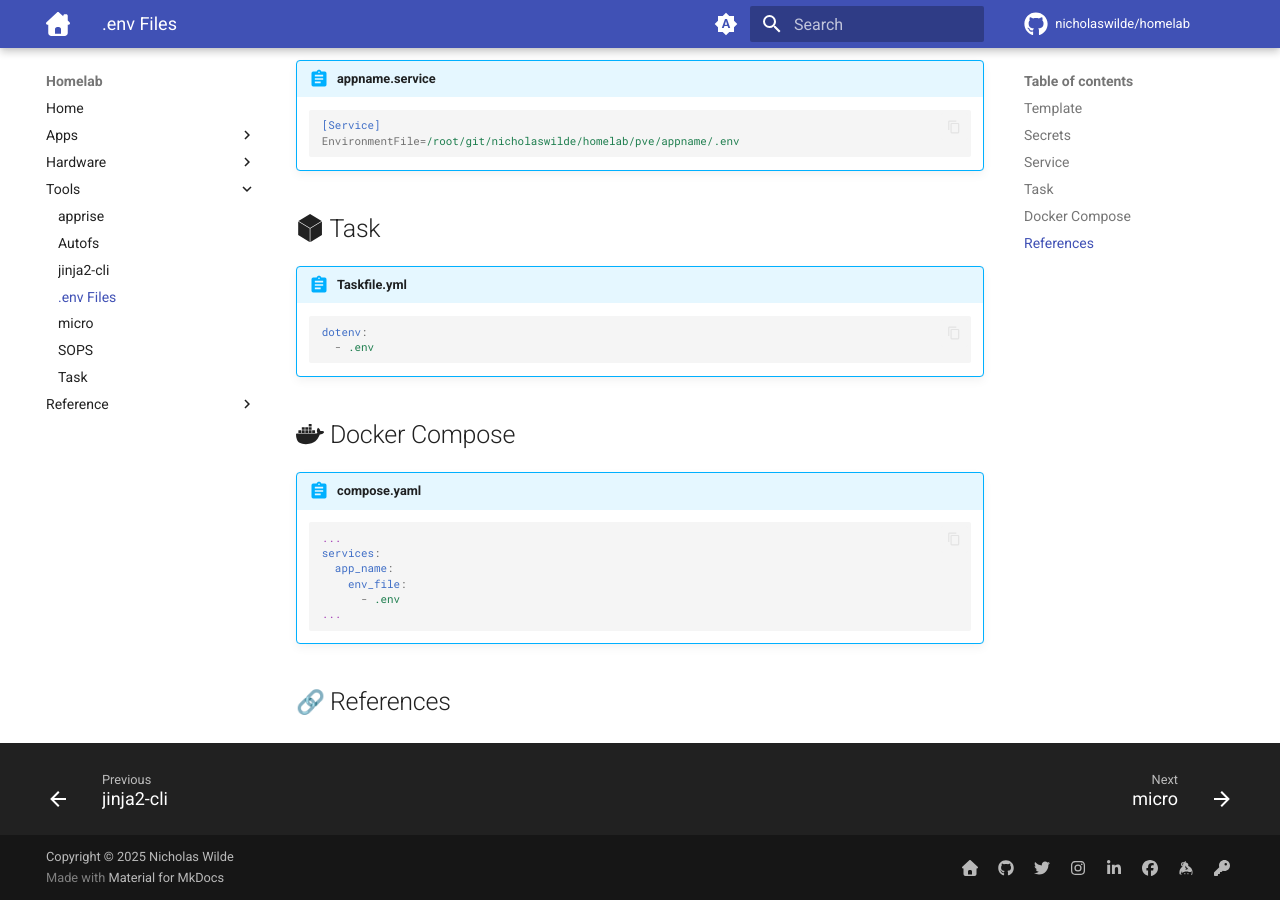
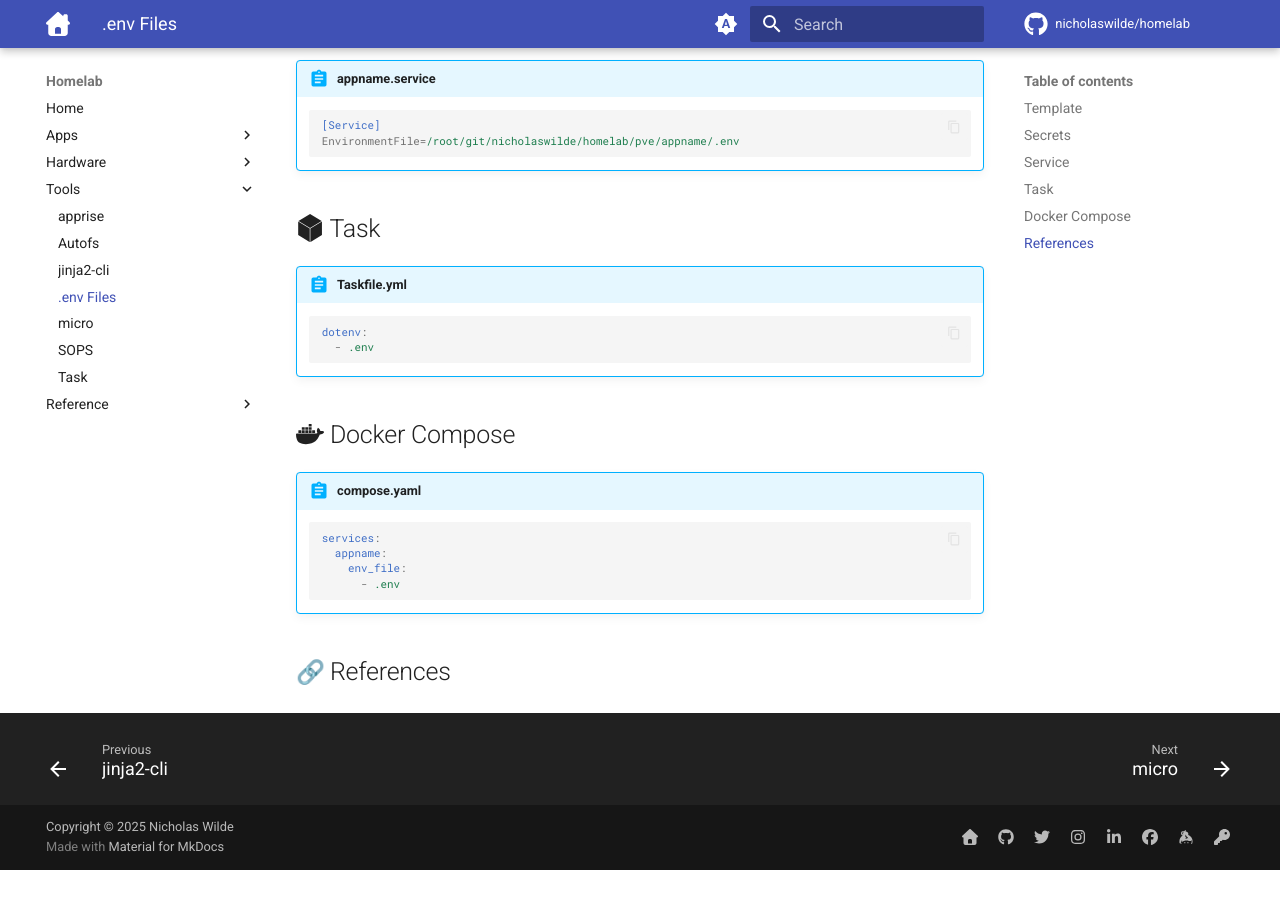
Before and after one commit to nicholaswilde/homelab, an MkDocs documentation site: the page built from docs/tools/env-files.md, in a window 1280 px wide and 900 px high, scrolled down 734 px. Built offline with MkDocs 1.6.1 and Material for MkDocs 9.7.7, drawn with Linux system fonts in a browser that asks for light colours; emoji names are drawn with the system emoji font; comment, search, counter and statistics services are not loaded; after the commit the page ends 1604 px from its top, so only the background shows below that; some of the changed lines change nothing that is shown.

Commit message:
Update env-files.md

````diff
--- a/docs/tools/env-files.md
+++ b/docs/tools/env-files.md
@@ -47,12 +47,10 @@ If secrets are kept in the `.env` file, the file is encrypted using [SOPS][1] an
 !!! abstract "compose.yaml"
 
     ```yaml
-    ...
     services:
-      app_name:
+      appname:
         env_file:
           - .env
-    ...
     ```
 
 ## :link: References
````
